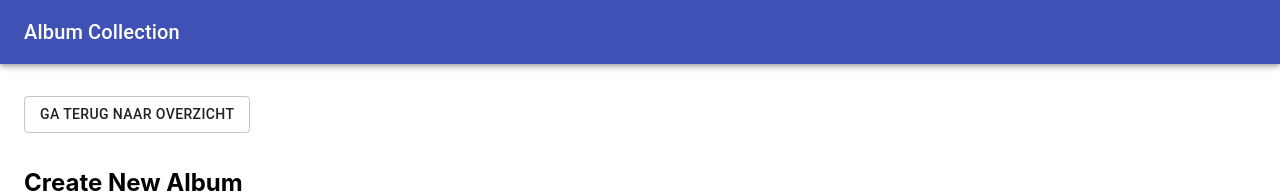
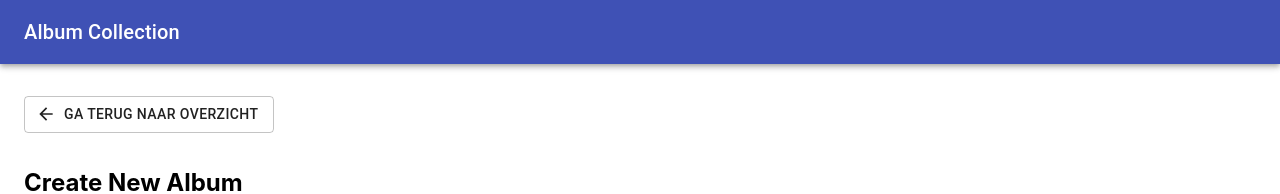
Before and after one commit to elderds16/album-frontend, a React (Create React App) app: page /new in a window 1280 px wide. Shown: the top 194 px of the page. Built offline with nearby package versions, Linux system fonts and the light colour scheme; no server answers.

Commit message:
Update CreateAlbum.js

```diff
--- a/src/components/CreateAlbum.js
+++ b/src/components/CreateAlbum.js
@@ -4,6 +4,7 @@ import AlbumForm from './AlbumForm';
 import useCreateAlbum from '../hooks/useCreateAlbum';
 import useAlbums from '../hooks/useAlbums';
 import { Button } from '@material-ui/core';
+import ArrowBackIcon from '@material-ui/icons/ArrowBack';
 
 const CreateAlbum = () => {
     const navigate = useNavigate();
@@ -40,6 +41,7 @@ const CreateAlbum = () => {
                 component={Link}
                 to="/"
                 variant="outlined"
+                startIcon={<ArrowBackIcon />}
                 style={{ marginBottom: '1rem' }}
             >
                 Ga terug naar overzicht
```
